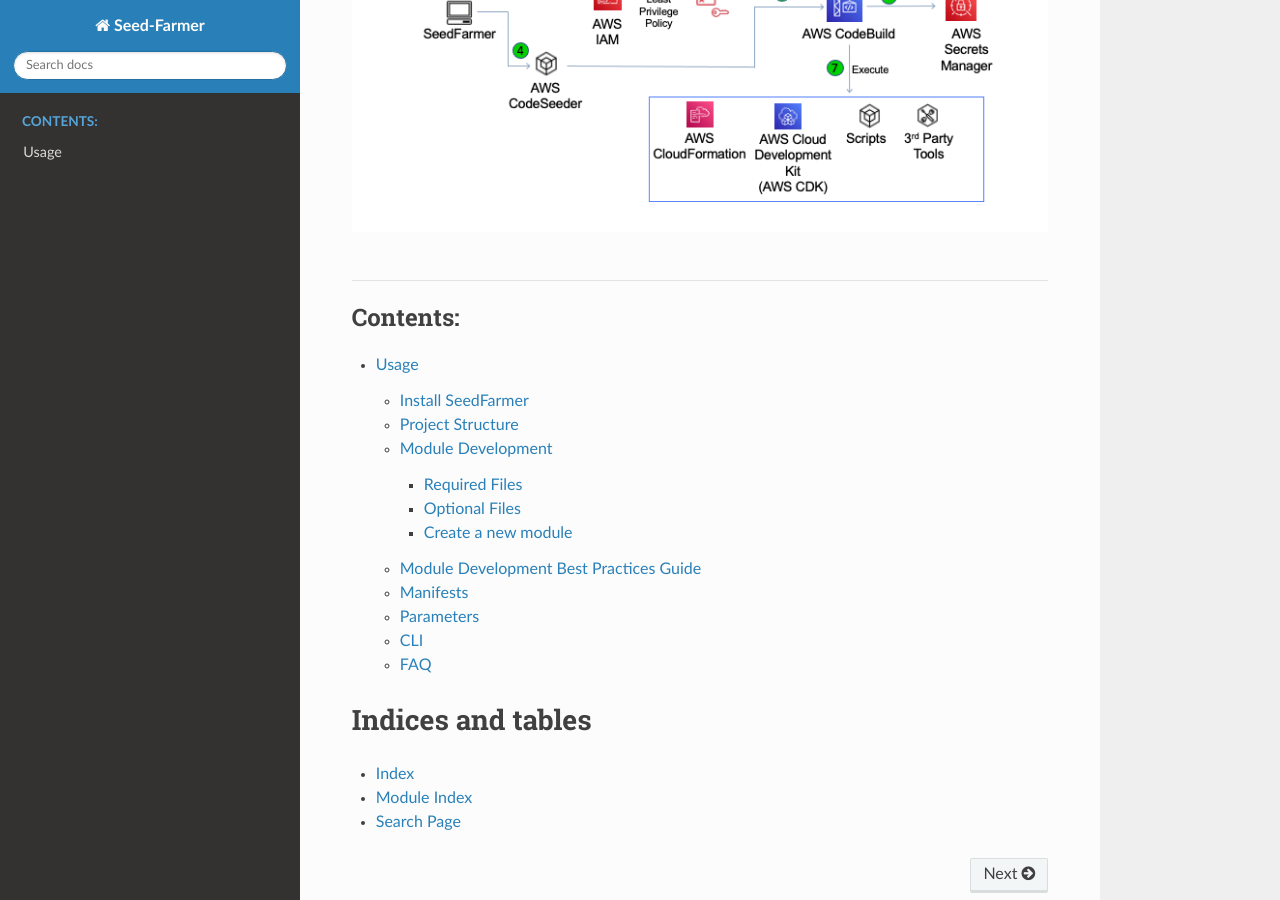
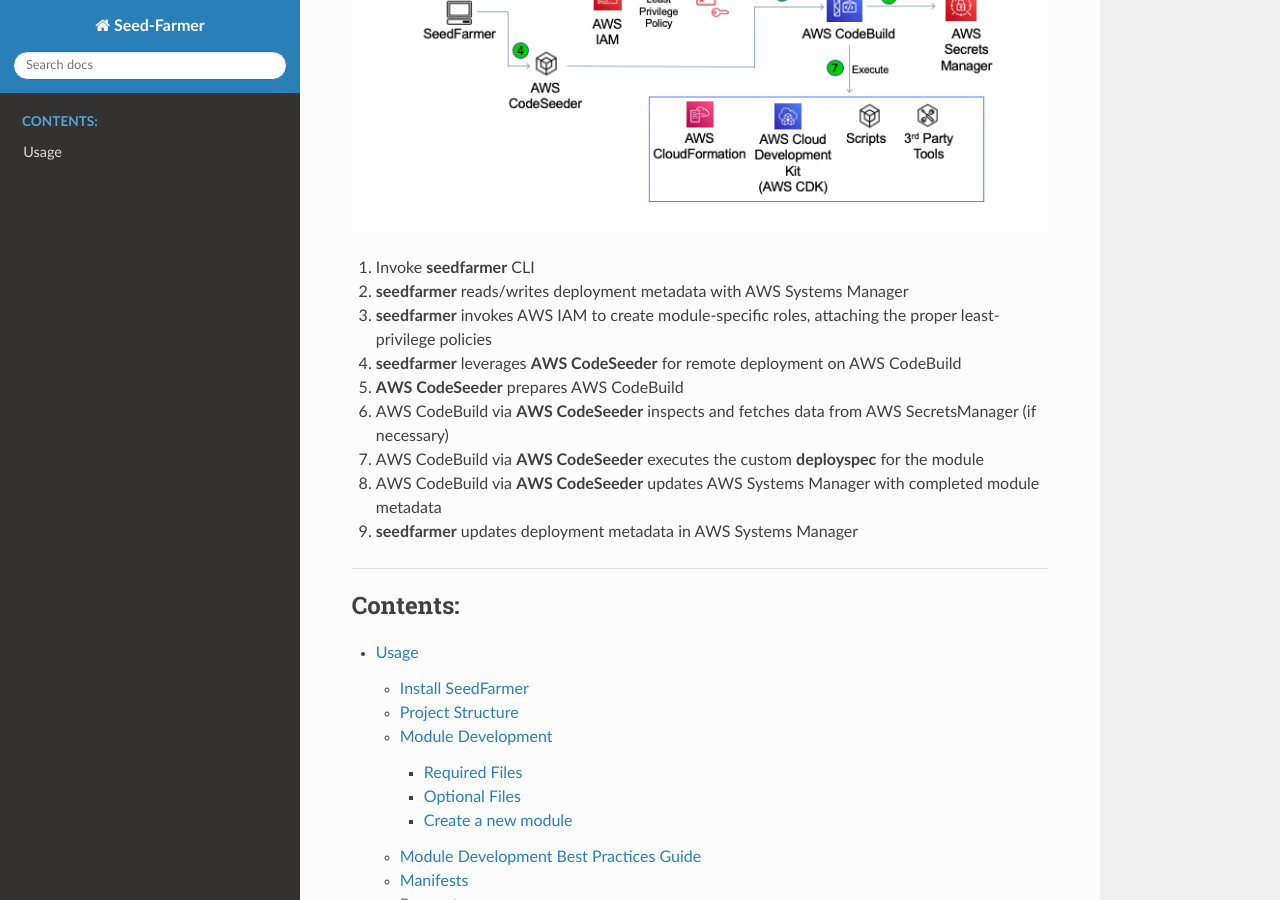
Before and after one commit to awslabs/seed-farmer, a Sphinx documentation site: the page built from docs/source/index.rst, in a window 1280 px wide and 900 px high, scrolled down 669 px. Built offline with Sphinx 7.4.7 and the Read the Docs theme 2.0.0, drawn with Linux system fonts in a browser that asks for light colours; pages that are not in the unit, such as notebooks, are missing from menus; the version number could not be read and is left out.

```diff
--- a/docs/source/index.rst
+++ b/docs/source/index.rst
@@ -17,6 +17,18 @@ module code and the AWS Cloud via AWS CodeSeeder.
 
 .. image:: _static/SeedFarmer.png
    :alt: Seed-Farmer
+
+#.  Invoke **seedfarmer** CLI
+#.  **seedfarmer** reads/writes deployment metadata with AWS Systems Manager
+#.  **seedfarmer** invokes AWS IAM to create module-specific roles, attaching the proper least-privilege policies
+#.  **seedfarmer** leverages **AWS CodeSeeder** for remote deployment on AWS CodeBuild
+#.  **AWS CodeSeeder** prepares AWS CodeBuild
+#.  AWS CodeBuild via **AWS CodeSeeder** inspects and fetches data from AWS SecretsManager (if necessary)
+#.  AWS CodeBuild via **AWS CodeSeeder** executes the custom **deployspec** for the module
+#.  AWS CodeBuild via **AWS CodeSeeder** updates AWS Systems Manager with completed module metadata
+#.  **seedfarmer** updates deployment metadata in AWS Systems Manager
+
+
 =======================================
 
 .. toctree::
```
Also changed, not shown: README.md (+10 -0 lines).
